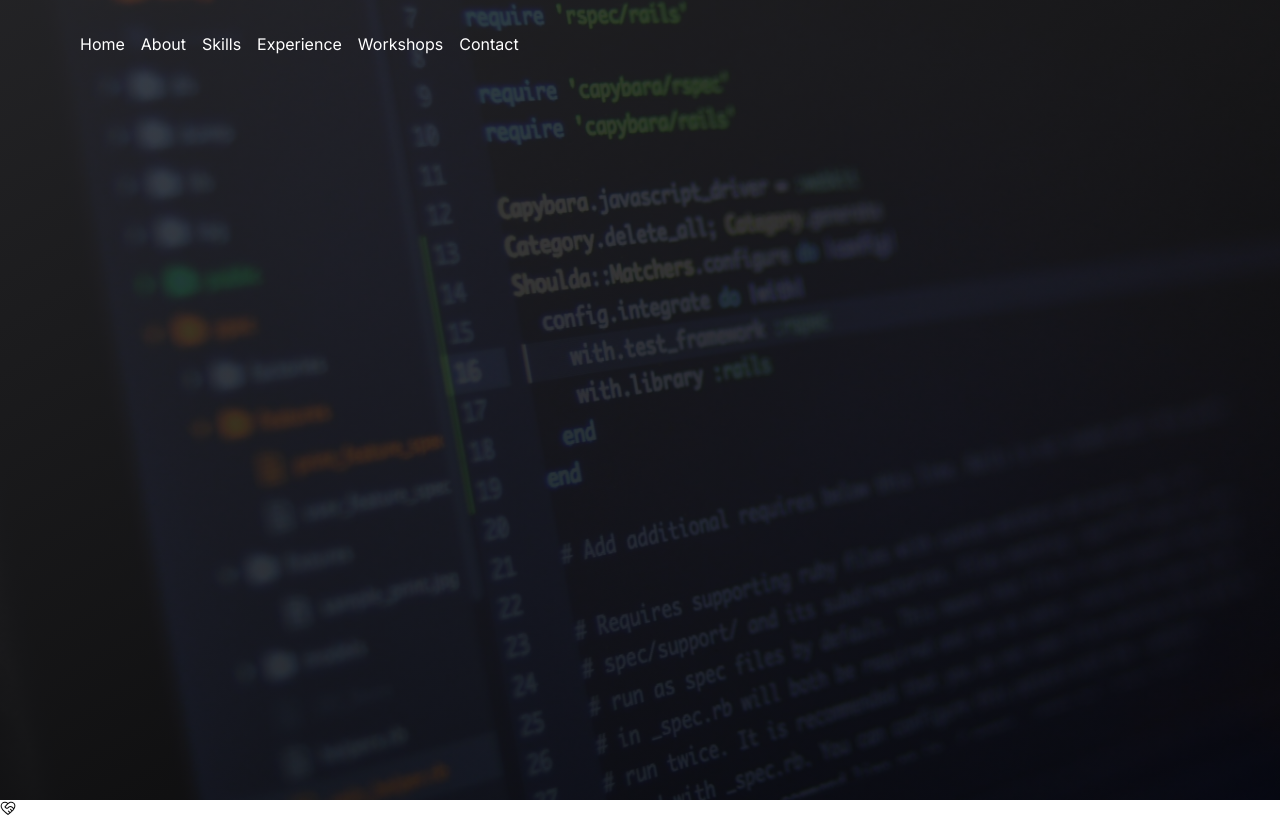
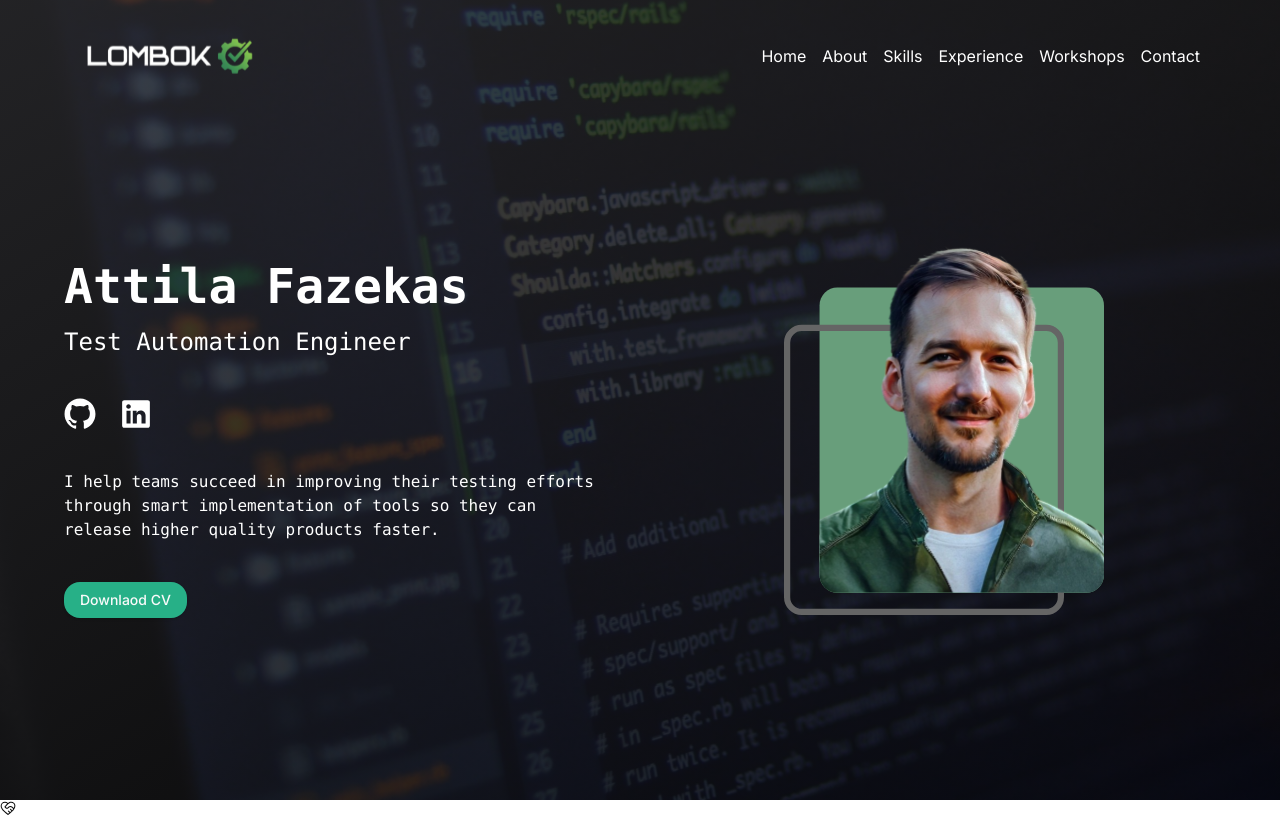
Before and after one commit to LombokAB/lombok-ab-website, a Next.js app: page / in a window 1280 px wide. Built offline with nearby package versions, Linux system fonts and the light colour scheme.

Commit message:
feat: add Hero component and integrate with Banner; update button styles and add button-green color

```diff
--- a/src/app/globals.css
+++ b/src/app/globals.css
@@ -49,6 +49,7 @@
     --chart-4: 43 74% 66%;
     --chart-5: 27 87% 67%;
     --radius: 0.5rem;
+    --button-green: 162 64% 42%;
   }
   .dark {
     --background: 0 0% 3.9%;
@@ -75,6 +76,7 @@
     --chart-3: 30 80% 55%;
     --chart-4: 280 65% 60%;
     --chart-5: 340 75% 55%;
+    --button-green: 162 40% 60%;
   }
 }
 
--- a/src/app/page.tsx
+++ b/src/app/page.tsx
@@ -1,11 +1,22 @@
 import { Banner } from '@/components/Banner';
+import { Hero } from '@/components/Hero';
 import { GoCodeOfConduct } from 'react-icons/go';
+import HeroPicture from '../../public/HeroPicture.svg';
 
 export default function Home() {
   return (
     <main>
       <section>
-        <Banner />
+        <Banner>
+          <Hero
+            name="Attila Fazekas"
+            title="Test Automation Engineer "
+            paragraph="I help teams succeed in improving their testing efforts through smart implementation of tools so they can release higher quality products faster."
+            imageUrl={HeroPicture}
+            buttonText="Downlaod CV"
+            buttonLink="mailto:attilafazekas@example.com"
+          />
+        </Banner>
         <GoCodeOfConduct />
       </section>
     </main>
--- a/src/components/Banner.tsx
+++ b/src/components/Banner.tsx
@@ -1,6 +1,6 @@
-import React from 'react';
 import { Navbar } from '@/components/Navbar';
 import { BackgroundOverlay } from './BackgroundOverlay';
+import Logo from '../../public/Logo.svg';
 
 interface BannerProps {
   children?: React.ReactNode;
@@ -22,6 +22,7 @@ export const Banner: React.FC<BannerProps> = ({ children }) => {
                 { label: 'Workshops', href: '/workshops' },
                 { label: 'Contact', href: '/contact' },
               ]}
+              logoUrl={Logo}
             />
             {children}
           </div>
--- /dev/null
+++ b/src/components/Hero.tsx
@@ -0,0 +1,52 @@
+import { GitHubLogoIcon, LinkedInLogoIcon } from '@radix-ui/react-icons';
+import { Button } from '@/components/ui/button';
+import Image from 'next/image';
+
+interface HeroProps {
+  children?: React.ReactNode;
+  name: string;
+  title: string;
+  paragraph: string;
+  imageUrl?: string;
+  buttonText: string;
+  buttonLink?: string;
+}
+
+export const Hero: React.FC<HeroProps> = ({
+  name,
+  title,
+  paragraph,
+  imageUrl,
+  buttonText,
+}) => {
+  return (
+    <div className="flex-grow flex items-center justify-center relative z-10">
+      <div className="flex flex-col flex-wrap lg:flex-row items-center justify-center gap-8 lg:gap-16 text-white">
+        <div className="flex flex-1 flex-col gap-10 align-middle justify-center">
+          <h1 className="text-4xl lg:text-5xl font-bold text-start">{name}</h1>
+          <h2 className="text-xl lg:text-2xl text-start -mt-6">{title}</h2>
+          <div className="flex gap-6">
+            <GitHubLogoIcon className="h-8 w-8" />
+            <LinkedInLogoIcon className="h-8 w-8" />
+          </div>
+          <p className="text-start">{paragraph}</p>
+          <div>
+            <Button variant="default">{buttonText}</Button>
+          </div>
+        </div>
+        <div className="relative w-80 h-auto overflow-hidden flex-1 flex align-middle justify-center -mt-28 z-10">
+          {imageUrl && (
+            <Image
+              src={imageUrl}
+              alt="Hero Image"
+              objectFit="contain"
+              width={320}
+              height={494}
+              className=""
+            />
+          )}
+        </div>
+      </div>
+    </div>
+  );
+};
--- a/src/components/Navbar.tsx
+++ b/src/components/Navbar.tsx
@@ -1,6 +1,7 @@
 import Link from 'next/link';
 import React from 'react';
 import { cn } from '@/lib/utils';
+import Image from 'next/image';
 
 interface NavItem {
   label: string;
@@ -12,11 +13,20 @@ interface NavbarProps {
   items: NavItem[];
   children?: React.ReactNode;
   className?: string;
+  logoUrl: string;
 }
 
-export const Navbar: React.FC<NavbarProps> = ({ items, children, className }) => {
+export const Navbar: React.FC<NavbarProps> = ({
+  items,
+  children,
+  className,
+  logoUrl,
+}) => {
   return (
-    <nav className={cn('p-4', className)}>
+    <nav className={cn('p-4 flex justify-between items-center', className)}>
+      <Link href="/">
+        <Image src={logoUrl} alt="Logo" />
+      </Link>
       <ul className="flex space-x-4">
         {items.map((item) => (
           <li key={item.href}>
--- a/src/components/ui/button.tsx
+++ b/src/components/ui/button.tsx
@@ -9,7 +9,8 @@ const buttonVariants = cva(
   {
     variants: {
       variant: {
-        default: 'bg-primary text-primary-foreground shadow hover:bg-primary/90',
+        default:
+          'bg-button-green text-primary-foreground shadow hover:bg-button-green/90 rounded-2xl	 border-transparent',
         destructive:
           'bg-destructive text-destructive-foreground shadow-sm hover:bg-destructive/90',
         outline:
--- a/tailwind.config.ts
+++ b/tailwind.config.ts
@@ -64,6 +64,7 @@ const config = {
           '4': 'hsl(var(--chart-4))',
           '5': 'hsl(var(--chart-5))',
         },
+        'button-green': 'hsl(var(--button-green))',
       },
     },
   },
```
Also changed, not shown: public/HeroPicture.svg (added), public/Logo.svg (added).
